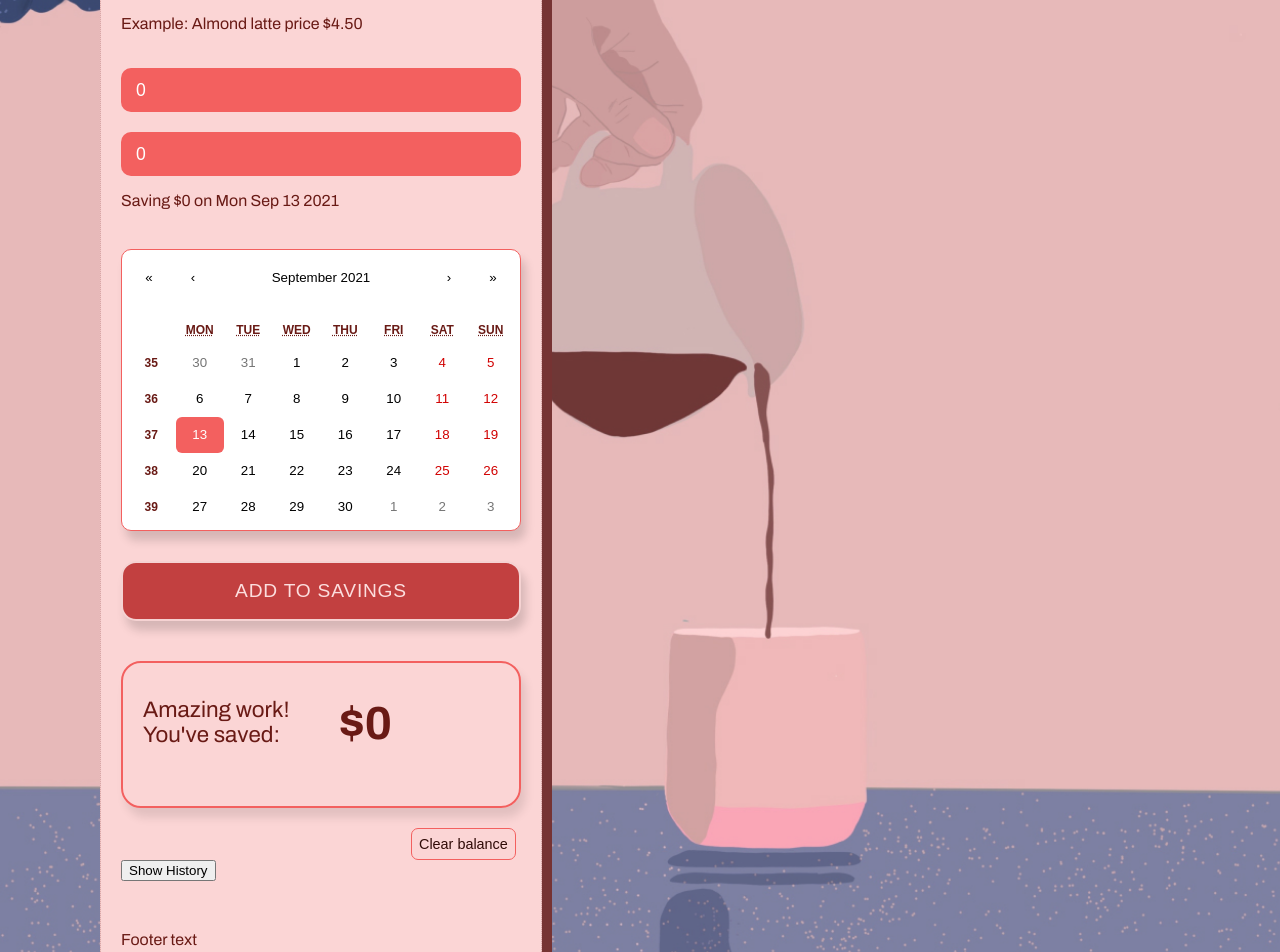
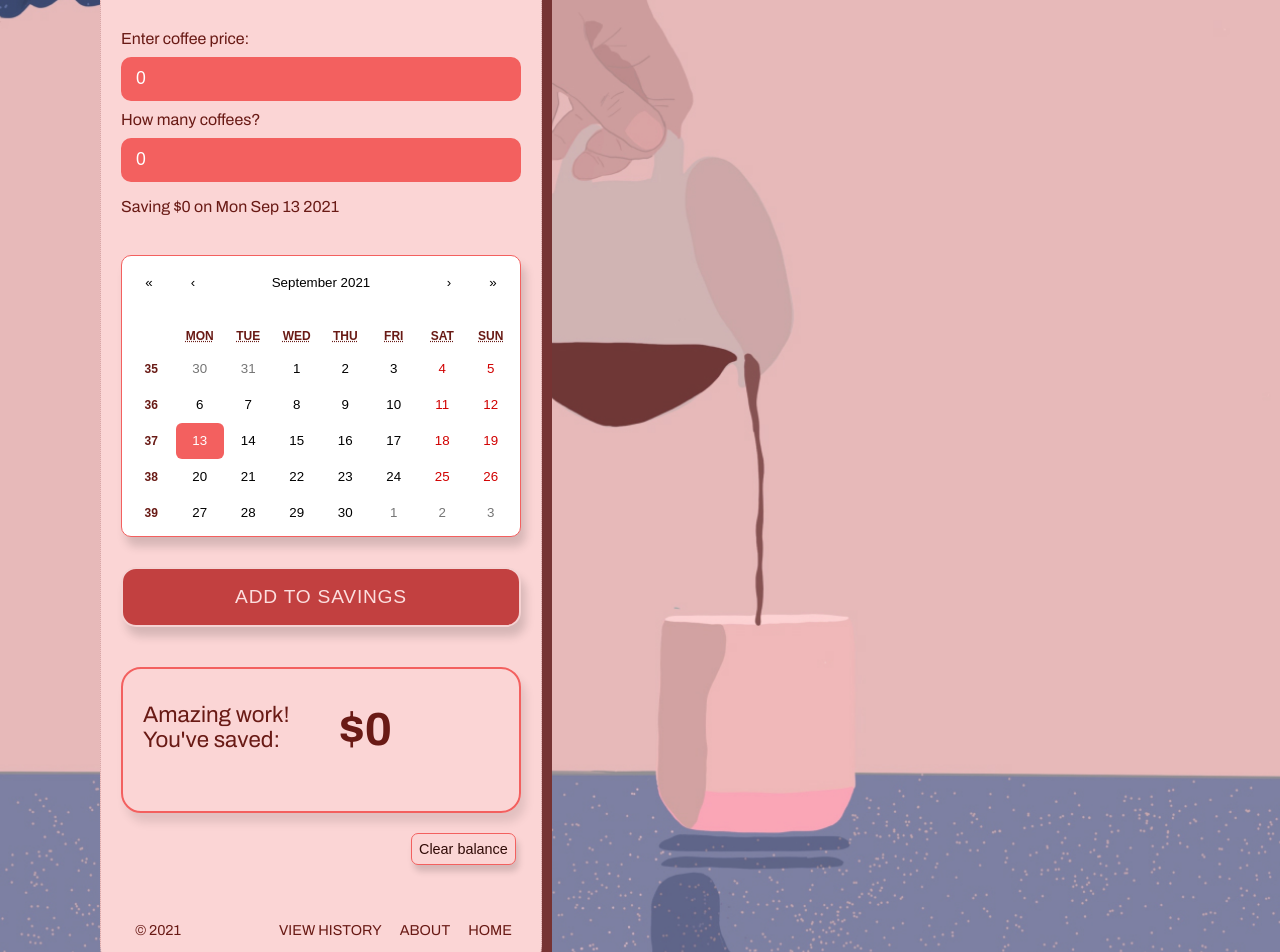
Before and after one commit to Shell111/CoffeeSaver, a React (Create React App) app: page / in a window 1280 px wide. Shown: the part 360-1312 px from the top of the page. Built offline with nearby package versions, Linux system fonts and the light colour scheme.

Commit message:
React Router added, links added to Coffee Saver App, Header and Footer, input changes, footer additions and css changes

```diff
--- a/package.json
+++ b/package.json
@@ -9,6 +9,7 @@
     "react": "^17.0.2",
     "react-calendar": "^3.4.0",
     "react-dom": "^17.0.2",
+    "react-router-dom": "^5.3.0",
     "react-scripts": "4.0.3",
     "web-vitals": "^1.0.1"
   },
--- a/src/components/Calendar.css
+++ b/src/components/Calendar.css
@@ -9,7 +9,6 @@
 
 .react-calendar_custom {
   background-color: white;
-  /* width: 380px; */
   width: 100%;
   padding: 5px;
   border-radius: 10px;
--- a/src/components/CoffeeInput.js
+++ b/src/components/CoffeeInput.js
@@ -4,8 +4,8 @@ import './InputAmount.css'
 export function CoffeeInput({coffeeAmount, onChange}){
 
   return(
-    <div className="input">
-
+    <div>
+      <p className="input__label-text page__text">How many coffees?</p>
       <div className="input__section">
           <input value={coffeeAmount}
             onChange={onChange}
--- a/src/components/CoffeeSaverApp.js
+++ b/src/components/CoffeeSaverApp.js
@@ -5,6 +5,12 @@ import './Total.css'
 import './DarkMode.css'
 
 import React, { useState } from 'react';
+import {
+  BrowserRouter as Router,
+  Switch,
+  Route,
+  Link
+} from "react-router-dom";
 
 import { Header } from './Header'
 import { Intro } from './Intro'
@@ -22,7 +28,7 @@ export function CoffeeSaverApp(){
   const [date, setDate] = useState(new Date());
   const [amountInput, setAmountInput] = useState(0);
   const [coffeeAmount, setCoffeeAmount] = useState(0);
-  const [showEntryHistory, setShowEntryHistory] = useState(false);
+  // const [showEntryHistory, setShowEntryHistory] = useState(false);
 
   // This sets the values in storage
   const [data, setData] = useState(() => {
@@ -38,7 +44,7 @@ export function CoffeeSaverApp(){
     const value = item.coffeeAmount * item.amountInput
     sum = sum + value
   })
-  console.log(sum)
+  // console.log(sum)
 
 
   function updateData(amountInput, coffeeAmount, date,) {
@@ -54,11 +60,12 @@ export function CoffeeSaverApp(){
     localStorage.setItem("total", JSON.stringify(newArray))
     resetState()
   }
-  console.log(data)
 
 
   // Display entries
-  const onClick = () => setShowEntryHistory(!showEntryHistory)
+  // const onClick = () => setShowEntryHistory(true)
+  // const onClick = () => setShowEntryHistory(!showEntryHistory)
+
 
 
   // This will reset state and inputs to 0
@@ -83,10 +90,14 @@ export function CoffeeSaverApp(){
 
 
   return(
+    <Router>
       <div className="page page__dark ">
 
         <DarkMode/>
         <Header />
+        <Switch>
+          <Route exact path="/">
+            <div>
               <Intro/>
               <InputAmount
                 amountInput={amountInput}
@@ -113,23 +124,31 @@ export function CoffeeSaverApp(){
                   onClick={(e) => {
                     updateData(amountInput, coffeeAmount, date)
                   // setTotalSaving(totalSaving + savingsToday)
-          }
-        }
+                  }}
               />
               <Total totalSaving={sum} />
 
               <div>
                 <button className="clear-item" onClick={clearItem}>Clear balance</button>
               </div>
+            </div>
 
             <div>
               <div>
+                {/* <Link to='/history'>
                   <button onClick={onClick}>Show History</button>
-          {showEntryHistory ? DisplayEntries(data) : null}
+                </Link> */}
               </div>
             </div>
+          </Route>
+
+          <Route path="/history"><div>{DisplayEntries(data)}</div> </Route>
+
+        {/* <div>{showEntryHistory ? DisplayEntries(data) : null}</div> */}
+        </Switch>
 
         <Footer/>
       </div>
+    </Router>
   )
 }
--- a/src/components/DisplayEntries.js
+++ b/src/components/DisplayEntries.js
@@ -1,12 +1,20 @@
 
 export function DisplayEntries(data) {
 
+  let message = "Make sure you've saved some coffees in the app to view your history.";
+  if (localStorage.getItem("totals") === "0") {
+    console.log(message)
+  }
+
   return(
     <div>
-      <h3>Coffees saved:</h3>
+      <h3 className="history-title page__text">Coffees saved so far...</h3>
+      <p className="page__text">{message}</p>
+
       {data.map((entry,i) => {
-        return <p key={i}>{`Transaction on: ${entry.date}, price: $${entry.amountInput}, coffee quantity ${entry.coffeeAmount}`}
+        return <p className="history__items page__text" key={i}>{`Transaction on: ${entry.date}, price: $${entry.amountInput}, coffees saved: ${entry.coffeeAmount}`}
         </p>
+
       })
     }
     </div>
--- a/src/components/Footer.css
+++ b/src/components/Footer.css
@@ -1,3 +1,24 @@
 .footer {
   margin-top: 50px;
 }
+
+.footer__nav {
+  display: flex;
+  justify-content: flex-end;
+}
+
+.footer__links {
+  padding: 7px 9px;
+  font-size: 0.9em;
+  text-transform: uppercase;
+  text-decoration: none;
+  justify-content: space-between;
+}
+
+.footer__text {
+  margin: 0;
+  display: inline;
+  font-size: 0.9em;
+  position: relative;
+  left: -80px;
+}
--- a/src/components/Footer.js
+++ b/src/components/Footer.js
@@ -1,11 +1,19 @@
 import './Footer.css'
-
+import {
+  Link
+} from "react-router-dom";
 
 export function Footer() {
 
+  const year = new Date().getFullYear()
   return(
     <div className="footer">
-      <p className="page__text">Footer text</p>
+      <nav className="footer__nav">
+        <p className="footer__links footer__text page__text" >&copy; {year}</p>
+        <Link className="footer__links page__text" to="/history">View history</Link>
+        <Link className="footer__links page__text" to="/about">About</Link>
+        <Link className="footer__links page__text" to="/">Home</Link>
+      </nav>
     </div>
   )
 }
--- a/src/components/Header.js
+++ b/src/components/Header.js
@@ -1,4 +1,4 @@
-
+import { Link } from "react-router-dom";
 
 import './Header.css'
 import coffee_saver from '../images/coffee-saver-logo-light.png'
@@ -8,11 +8,10 @@ import coffee_saver from '../images/coffee-saver-logo-light.png'
 
 export function Header(){
 
-
   return(
     <div className="header">
       <div className="header__nav">
-        <img src={coffee_saver} alt="" />
+        <Link to="/"><img src={coffee_saver} alt="coffee saver logo" /></Link>
       </div>
     </div>
   )
--- a/src/components/InputAmount.css
+++ b/src/components/InputAmount.css
@@ -1,3 +1,10 @@
+.input__container {
+  margin-top: 30px
+}
+
+.input__label-text{
+  margin: 10px 0 0 0;
+}
 
 .input__section {
   display: flex;
@@ -16,7 +23,7 @@
   color: white;
   font-weight: 500;
   font-size: 1.1em;
-  margin-top: 20px;
+  margin-top: 10px;
 }
 
 .input__section--field::placeholder {
--- a/src/components/InputAmount.js
+++ b/src/components/InputAmount.js
@@ -5,10 +5,9 @@ import './InputAmount.css'
 export function InputAmount({amountInput, onChange}){
 
   return(
-    <div className="input">
-
+    <div className="input__container">
+      <p className="input__label-text page__text">Enter coffee price:</p>
       <div className="input__section">
-
         <input value={amountInput}
           onChange={onChange}
           className="input__section--field"
@@ -16,10 +15,7 @@ export function InputAmount({amountInput, onChange}){
           placeholder="Enter amount here"
         />
           {/* <p>${amountInput}</p> */}
-
-
       </div>
-
     </div>
   )
 }
--- a/src/components/Intro.js
+++ b/src/components/Intro.js
@@ -9,7 +9,7 @@ export function Intro(){
       <div className="intro__section">
 
         <h2 className="intro__section--heading page__text">Enter in the coffee price you’re choosing to save</h2>
-        <p className="intro__section--subcopy page__text">Example: Almond latte price $4.50</p>
+        {/* <p className="intro__section--subcopy page__text">Example: Almond latte price $4.50</p> */}
 
       </div>
 
--- a/src/components/Layout.css
+++ b/src/components/Layout.css
@@ -18,10 +18,6 @@ body {
   color: rgb(247, 246, 246);
 }
 
-/* h4 {
-  font-weight: 300;
-} */
-
 .clear-item {
   position: relative;
   left: 290px;
@@ -32,6 +28,18 @@ body {
   font-size: 0.9em;
   padding: 7px 7px;
   color: #300b07;
+  box-shadow: 2.7px 6.4px 6.4px hsl(0deg 0% 0% / 0.15);
+  transition: ease-in-out .2s;
+}
+
+.clear-item:hover {
+  box-shadow: 1.7px 3.4px 3.4px hsl(0deg 0% 0% / 0.05);
+}
+
+.history__items {
+  border: 1px solid #F3605F;
+  border-radius: 10px;
+  padding: 10px;
 }
 
 @media screen and (max-device-width: 420px) {
```
Also changed, not shown: 1 other file (tests, documents, lock files or other folders). Lines whose indentation alone changed are shown as unchanged.
